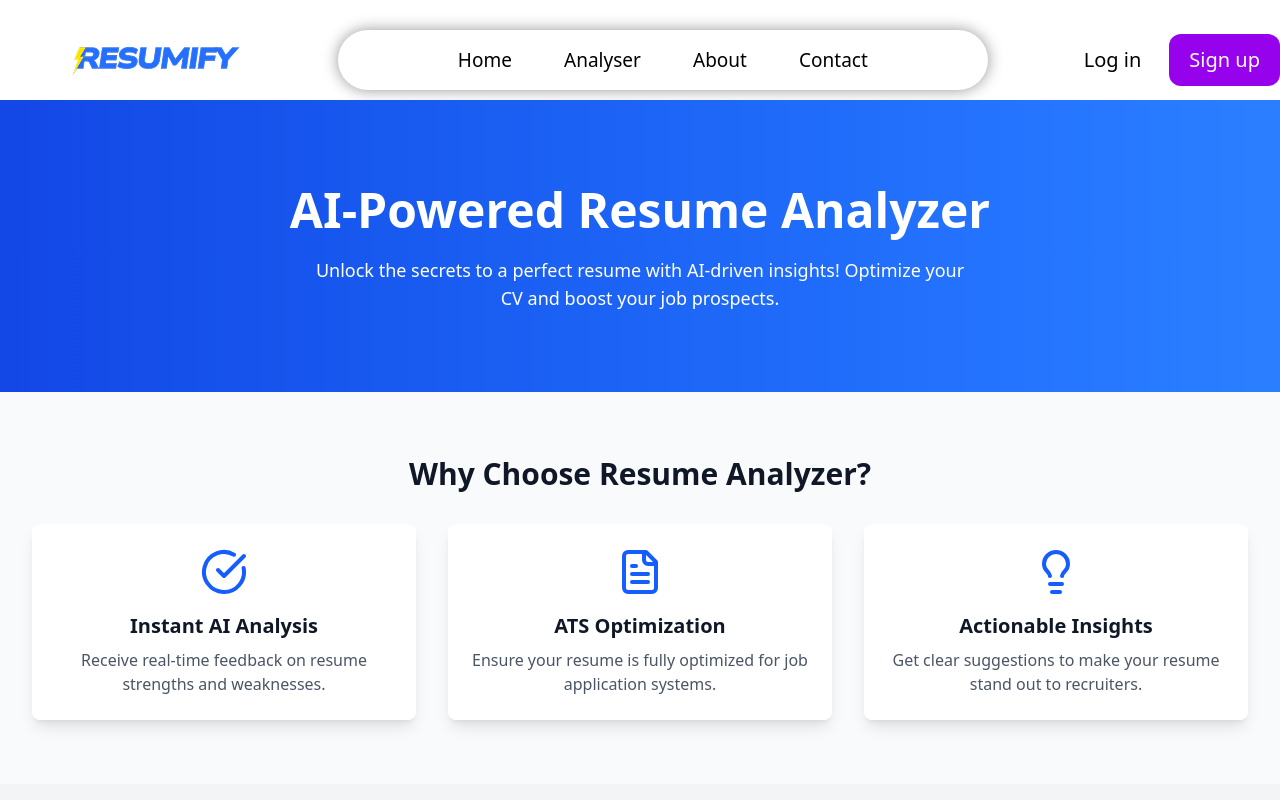
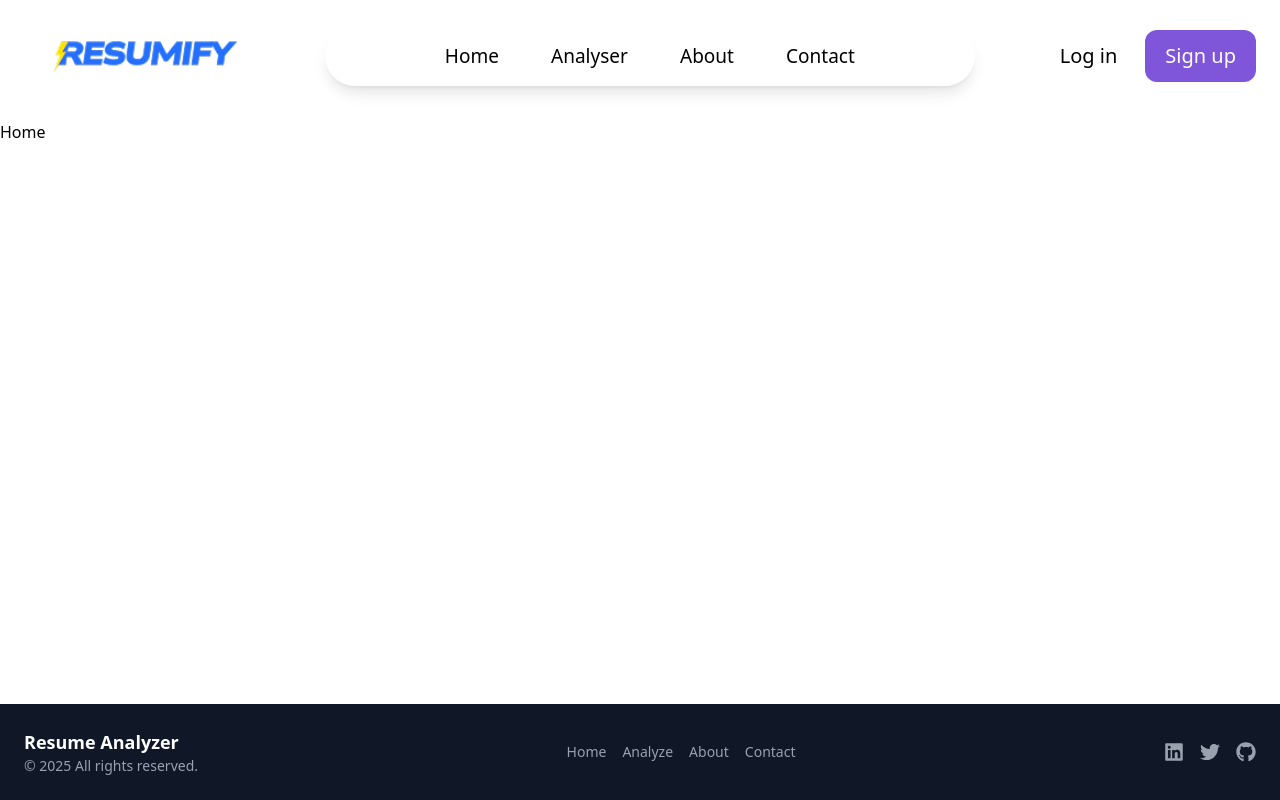
Before and after one commit to vathsalvyas257/ResumeAnalyser-Client, a React (Vite) app: page / in a window 1280 px wide. Shown: the top 800 px of the page. Built offline with nearby package versions, Linux system fonts and the light colour scheme.

Commit message:
feat:responsive navbar

```diff
--- a/src/App.jsx
+++ b/src/App.jsx
@@ -1,19 +1,20 @@
 import { BrowserRouter, Route, Routes } from "react-router-dom";
 import ProtectedRoute from "./components/ProtectedRoute";
-import Home from "./components/Home";
+// import Home from "./components/Home";
 import Body from "./components/Body";
 import AuthForm from "./components/auth/AuthForm";
 import LandingPage from "./components/LandingPage";
 import Stats from "./components/Stats";
 import ProfilePage from "./components/ProfilePage";
 import SignupForm from "./components/auth/SignupForm";
+import Home from "./pages/HomePage";
 
 function App() {
   return (
     <BrowserRouter>
       <Routes>
         <Route path="/" element={<Body />}>
-          <Route index element={<LandingPage />} />
+          <Route index element={<Home />} />
           <Route path="login" element={<AuthForm />} />
           <Route path="signup" element={<SignupForm />} />
           <Route path="stats" element={<Stats />} />
--- a/src/components/Body.jsx
+++ b/src/components/Body.jsx
@@ -1,18 +1,20 @@
-import React from 'react'
-import { Outlet } from 'react-router-dom';
-import Navbar from './Navbar';
-import Footer from './Footer';
+import React from "react";
+import { Outlet } from "react-router-dom";
+import Navbar from "./Navbar";
+import Footer from "./Footer";
 
 const Body = () => {
   return (
     <div className="flex flex-col min-h-screen">
-      <Navbar />
-      <div className="flex-grow">
+      <div>
+        <Navbar />
+      </div>
+      <div className="flex-grow mt-[120px]">
         <Outlet />
       </div>
       <Footer />
     </div>
-  )
-}
+  );
+};
 
 export default Body;
--- a/src/components/Navbar.jsx
+++ b/src/components/Navbar.jsx
@@ -1,33 +1,108 @@
-import React from "react";
-// import logo from "../src/assets/images/Logo.png";
+import React, { useState, useEffect } from "react";
+import { Menu, X } from "lucide-react";
+import { Link } from "react-router-dom";
 
 const Navbar = () => {
+  const [open, setOpen] = useState(false);
+  const [isLoggedIn, setIsLoggedIn] = useState(false);
+
+  // Check if JWT token is present in localStorage
+  useEffect(() => {
+    const token = localStorage.getItem("token"); // JWT token stored
+    setIsLoggedIn(!!token); // Convert token existence to boolean
+  }, []);
+
   return (
-    <div className="flex justify-between items-center max-w-[1440px] min-w-[660px] h-[80px] mt-[20px]">
-      {/* left */}
-      <div className="ml-15">
-        <img src="images/Logo.png" alt="" />
-      </div>
-      {/* middle */}
-      <div
-        className="flex justify-between px-30 rounded-[40px]  py-4 w-[650px]  text-[19px] font-medium"
-        style={{
-          boxShadow: "0px 0px 15px rgba(150,150,150,12)",
-        }}
-      >
-        <div>Home</div>
-        <div>Analyser</div>
-        <div>About</div>
-        <div>Contact</div>
-      </div>
-      {/* right */}
-      <div className="flex items-center gap-7  ">
-        <div className="text-xl font-medium">Log in</div>
-        <div className="text-xl font-medium text-white bg-[#9602ec] py-3 px-5 rounded-xl">
-          Sign up
+    <nav className="fixed top-0 left-0 w-full bg-transparent backdrop-blur-md px-6 py-4 z-50">
+      <div className="flex justify-between items-center h-[80px]">
+        {/* Left - Logo */}
+        <div className="ml-4">
+          <img src="/images/Logo.png" alt="Logo" className="w-50" />
+        </div>
+
+        {/* Center - Navigation Links (Hidden on Mobile) */}
+        <div className="hidden md:flex justify-between px-30 rounded-[40px] py-4 w-[650px] text-[19px] font-medium shadow-lg">
+          <Link to="/" className="hover:text-[#7F56D9] cursor-pointer">
+            Home
+          </Link>
+          <Link to="/analyser" className="hover:text-[#7F56D9] cursor-pointer">
+            Analyser
+          </Link>
+          <Link to="/about" className="hover:text-[#7F56D9] cursor-pointer">
+            About
+          </Link>
+          <Link to="/contact" className="hover:text-[#7F56D9] cursor-pointer">
+            Contact
+          </Link>
+        </div>
+
+        {/* Right - Buttons (Hidden on Mobile) */}
+        {isLoggedIn ? (
+          <div className="hidden md:flex items-center gap-7">
+            <Link to="/profile" className="text-xl font-medium cursor-pointer">
+              Profile
+            </Link>
+            <Link to="/logout" className="text-xl font-medium cursor-pointer">
+              Log out
+            </Link>
+          </div>
+        ) : (
+          <div className="hidden md:flex items-center gap-7">
+            <Link to="/login" className="text-xl font-medium cursor-pointer">
+              Log in
+            </Link>
+            <Link
+              to="/signup"
+              className="text-xl font-medium text-white bg-[#7F56D9] py-3 px-5 rounded-xl cursor-pointer hover:bg-[#6B47C6]"
+            >
+              Sign up
+            </Link>
+          </div>
+        )}
+
+        {/* Hamburger Menu - Visible on Mobile */}
+        <div className="md:hidden">
+          <button onClick={() => setOpen(!open)}>
+            {open ? <X size={32} /> : <Menu size={32} />}
+          </button>
         </div>
       </div>
-    </div>
+
+      {/* Mobile Dropdown Menu */}
+      <div
+        className={`md:hidden flex flex-col items-center bg-white py-4 shadow-lg rounded-xl transition-all duration-300 ease-in-out ${
+          open ? "block" : "hidden"
+        }`}
+      >
+        <Link to="/" className="py-2 hover:text-[#7F56D9] cursor-pointer">
+          Home
+        </Link>
+        <Link
+          to="/analyser"
+          className="py-2 hover:text-[#7F56D9] cursor-pointer"
+        >
+          Analyser
+        </Link>
+        <Link to="/stats" className="py-2 hover:text-[#7F56D9] cursor-pointer">
+          About
+        </Link>
+        <Link
+          to="/profile"
+          className="py-2 hover:text-[#7F56D9] cursor-pointer"
+        >
+          Contact
+        </Link>
+        <Link to="/login" className="py-2 text-xl font-medium cursor-pointer">
+          Log in
+        </Link>
+        <Link
+          to="/login"
+          className="py-2 text-xl font-medium text-white bg-[#7F56D9] px-6 rounded-xl cursor-pointer hover:bg-[#6B47C6]"
+        >
+          Sign up
+        </Link>
+      </div>
+    </nav>
   );
 };
 
--- a/src/pages/HomePage.jsx
+++ b/src/pages/HomePage.jsx
@@ -1,9 +1,9 @@
 import React from 'react'
 
-const HomePage = () => {
+const Home = () => {
   return (
-    <div>HomePage</div>
+    <div>Home</div>
   )
 }
 
-export default HomePage
+export default Home
```
